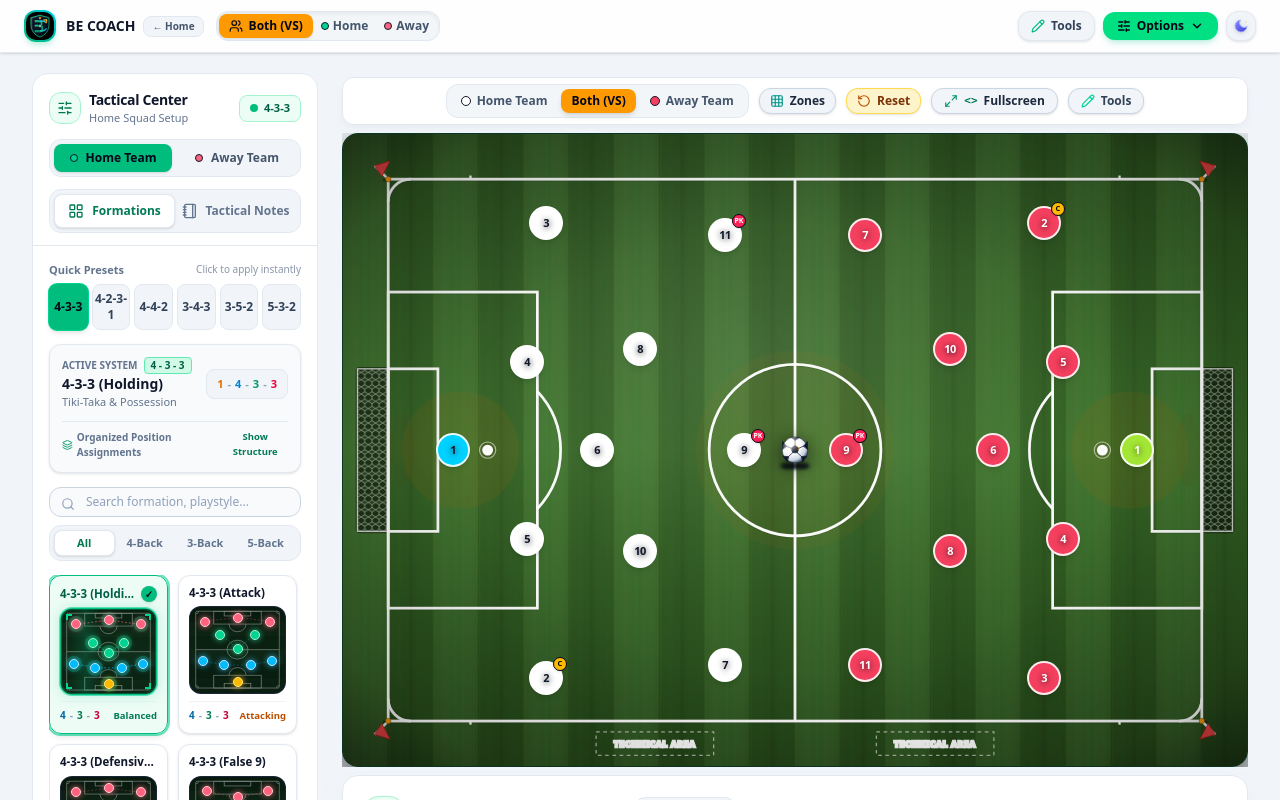
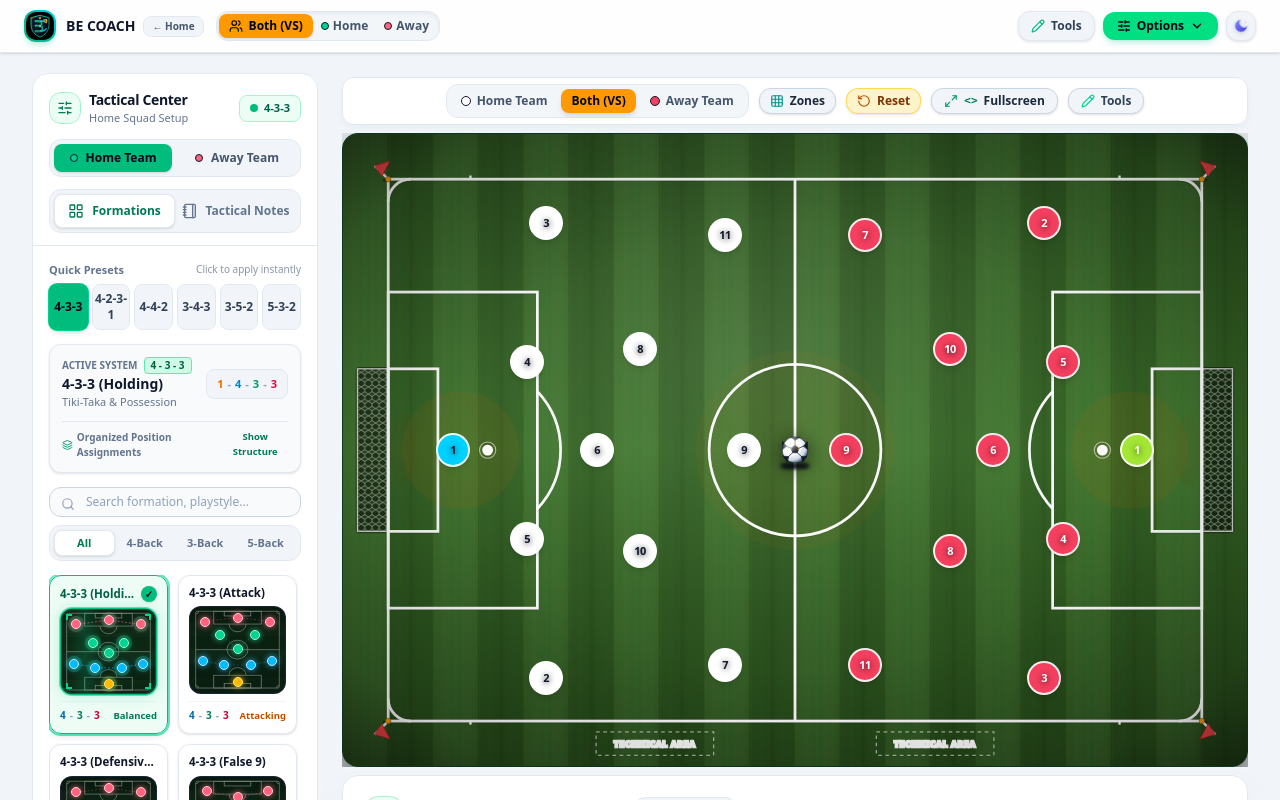
Before and after one commit to goatfx888-hub/BOARD, a React (Vite) app: page / in a window 1280 px wide. Both pictures are taken after a click on the button "Open Tactical Board". Shown: the top 800 px of the page. Built offline with nearby package versions, Linux system fonts and the light colour scheme.

Commit message:
refactor: remove player scaling and role badges
Disable hover scaling and remove redundant role badges from PlayerCard to improve rendering performance and UI consistency. Update selection logic to prioritize movement over selection state.

```diff
--- a/src/components/Pitch.tsx
+++ b/src/components/Pitch.tsx
@@ -1255,10 +1255,9 @@ const PitchComponent: React.FC<PitchProps> = ({
       }, 660);
     }
 
-    if (selectedPlayerId === player.id) {
+    // Do not select player when passing the ball to them
+    if (selectedPlayerId) {
       onSelectPlayer('');
-    } else {
-      onSelectPlayer(player.id, team);
     }
   };
 
@@ -2080,7 +2079,7 @@ const PitchComponent: React.FC<PitchProps> = ({
                   className={`player-card-token touch-none select-none cursor-grab active:cursor-grabbing relative ${
                     isBeingDragged
                       ? 'drop-shadow-[0_8px_16px_rgba(0,0,0,0.6)] ring-2 ring-white rounded-full'
-                      : 'hover:scale-105'
+                      : ''
                   }`}
                 >
                   <PlayerCard
@@ -2144,7 +2143,7 @@ const PitchComponent: React.FC<PitchProps> = ({
                     className={`player-card-token touch-none select-none cursor-grab active:cursor-grabbing relative ${
                       isBeingDragged
                         ? 'drop-shadow-[0_8px_16px_rgba(244,63,94,0.8)] ring-2 ring-rose-400 rounded-full'
-                        : 'hover:scale-105'
+                        : ''
                     }`}
                   >
                     <PlayerCard
--- a/src/components/PlayerCard.tsx
+++ b/src/components/PlayerCard.tsx
@@ -1,6 +1,5 @@
 import React from 'react';
 import { Player, KitConfig } from '../types';
-import { Shield, Sparkles, Award, Footprints, Target, Flag } from 'lucide-react';
 
 interface PlayerCardProps {
   player: Player;
@@ -50,39 +49,19 @@ const PlayerCardComponent: React.FC<PlayerCardProps> = ({
     <div
       onClick={onClick}
       onDoubleClick={onDoubleClick}
-      className={`group relative flex flex-col items-center cursor-pointer select-none touch-none transition-[transform,filter] duration-200 ease-out transform ${
+      className={`group relative flex flex-col items-center cursor-pointer select-none touch-none transition-[filter] duration-200 ease-out ${
         isSelected
-          ? 'scale-110 z-30 drop-shadow-[0_4px_10px_rgba(0,0,0,0.5)]'
-          : 'hover:scale-105 hover:z-20'
+          ? 'z-30 drop-shadow-[0_4px_10px_rgba(0,0,0,0.5)]'
+          : 'hover:z-20'
       }`}
     >
       {/* Jersey / Avatar Token Container */}
       <div className="relative flex items-center justify-center">
-        {/* Special Roles Badges (Captain C, PK) */}
-        <div className="absolute -top-1 -right-1 z-20 flex gap-0.5">
-          {player.isCaptain && (
-            <span
-              title="Captain"
-              className="bg-amber-400 text-slate-950 font-black text-[6.5px] sm:text-[7.5px] w-3 h-3 sm:w-3.5 sm:h-3.5 rounded-full flex items-center justify-center border border-slate-950 shadow"
-            >
-              C
-            </span>
-          )}
-          {player.isPenaltyTaker && (
-            <span
-              title="Penalty Taker"
-              className="bg-rose-500 text-white font-black text-[6px] sm:text-[7px] w-3 h-3 sm:w-3.5 sm:h-3.5 rounded-full flex items-center justify-center border border-slate-950 shadow"
-            >
-              PK
-            </span>
-          )}
-        </div>
-
         {/* Custom Shirt Graphic Icon or Uploaded Player Avatar */}
         <div
-          className={`relative flex items-center justify-center rounded-full border-2 shadow-md transition-[border-color,box-shadow,transform] duration-200 ease-out overflow-hidden ${tokenDimensions} ${
+          className={`relative flex items-center justify-center rounded-full border-2 shadow-md transition-[border-color,box-shadow] duration-200 ease-out overflow-hidden ${tokenDimensions} ${
             isSelected
-              ? 'border-white ring-2 ring-white/90 scale-105 shadow-lg'
+              ? 'border-white ring-2 ring-white/90 shadow-lg ring-offset-1 ring-offset-black/40'
               : 'border-white/90 group-hover:border-white'
           }`}
           style={{
```
